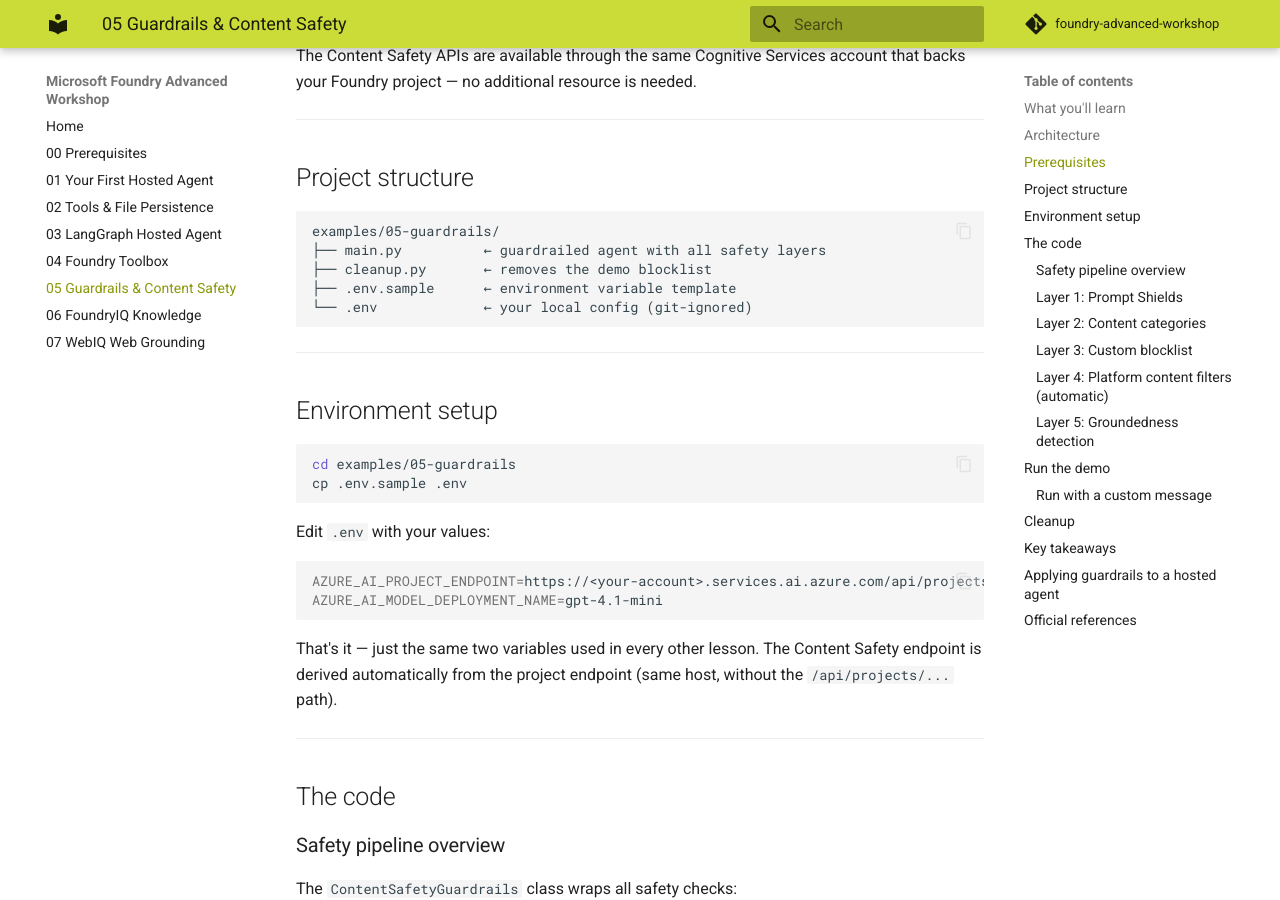
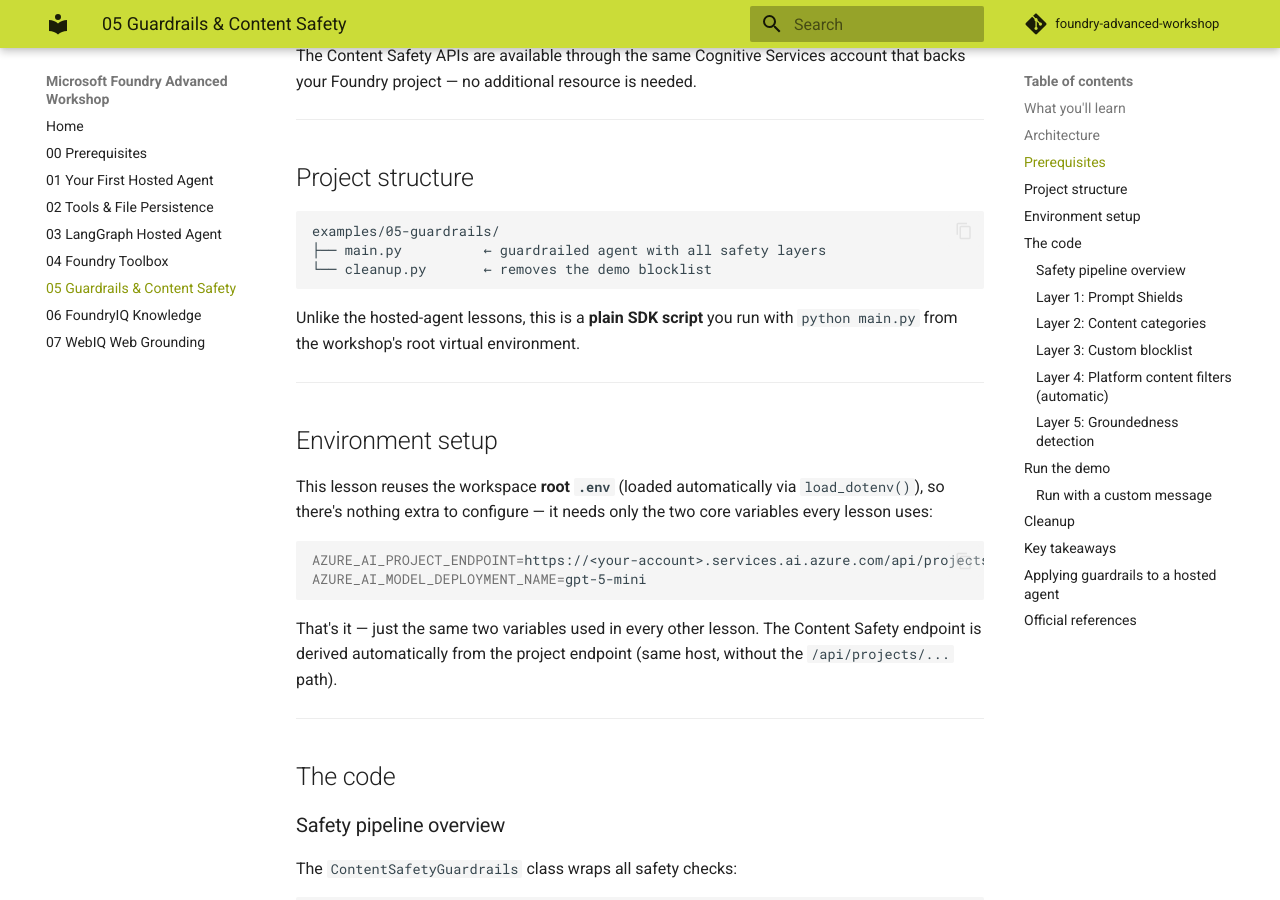
Before and after one commit to beyondelastic/foundry-advanced-workshop, an MkDocs documentation site: the page built from docs/05-guardrails.md, in a window 1280 px wide and 900 px high, scrolled down 2196 px. Built offline with MkDocs 1.6.1 and Material for MkDocs 9.7.7, drawn with Linux system fonts in a browser that asks for light colours; comment, search, counter and statistics services are not loaded.

Commit message:
Update model deployment name to gpt-5-mini in environment configuration and examples

````diff
--- a/docs/05-guardrails.md
+++ b/docs/05-guardrails.md
@@ -60,25 +60,23 @@ The Content Safety APIs are available through the same Cognitive Services accoun
 ```
 examples/05-guardrails/
 ├── main.py          ← guardrailed agent with all safety layers
-├── cleanup.py       ← removes the demo blocklist
-├── .env.sample      ← environment variable template
-└── .env             ← your local config (git-ignored)
+└── cleanup.py       ← removes the demo blocklist
 ```
+
+Unlike the hosted-agent lessons, this is a **plain SDK script** you run with
+`python main.py` from the workshop's root virtual environment.
 
 ---
 
 ## Environment setup
 
-```bash
-cd examples/05-guardrails
-cp .env.sample .env
-```
-
-Edit `.env` with your values:
+This lesson reuses the workspace **root `.env`** (loaded automatically via
+`load_dotenv()`), so there's nothing extra to configure — it needs only the two
+core variables every lesson uses:
 
 ```bash
 AZURE_AI_PROJECT_ENDPOINT=https://<your-account>.services.ai.azure.com/api/projects/<your-project>
-AZURE_AI_MODEL_DEPLOYMENT_NAME=gpt-4.1-mini
+AZURE_AI_MODEL_DEPLOYMENT_NAME=gpt-5-mini
 ```
 
 That's it — just the same two variables used in every other lesson. The Content Safety endpoint is derived automatically from the project endpoint (same host, without the `/api/projects/...` path).
--- a/requirements.txt
+++ b/requirements.txt
@@ -5,6 +5,9 @@ agent-framework-foundry-hosting
 # Foundry SDK
 azure-ai-projects>=2.1.0
 azure-identity>=1.17.0
+
+# Content Safety (Lesson 05 — guardrails)
+azure-ai-contentsafety>=1.0.0
 
 # Azure AI Search (Knowledge Bases — Lesson 06)
 azure-search-documents --pre
````
Also changed, not shown: 2 other files.
